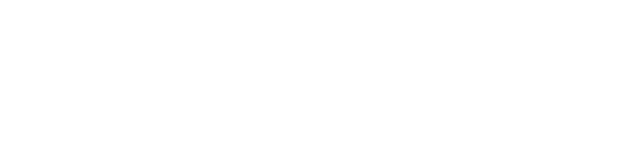
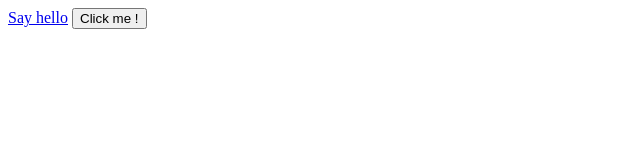
Before and after one commit to faiz260/JS_CLASS, a plain HTML site: page CLASS-JS-15/index.html in a window 1280 px wide. Shown: the whole page, without its empty margins (0-640 px from the left). Drawn offline with Linux system fonts and the light colour scheme.

Commit message:
Class 15

```diff
--- a/CLASS-JS-15/app.js
+++ b/CLASS-JS-15/app.js
@@ -0,0 +1,3 @@
+function greetings(message){
+    alert(message);
+}
--- a/CLASS-JS-15/index.html
+++ b/CLASS-JS-15/index.html
@@ -1,10 +1,15 @@
 <!DOCTYPE html>
 <html>
-    <head></head>
-    <body>
+  <head></head>
+  <body>
+    <!-- <a href="JavaScript:void(0)"
+    onClick="var greeting = 'Hii'; alert(greeting)"
+    >Say hello</a> -->
 
+    <a href="JavaScript:void(0)" onClick="greetings('Hello')">Say hello</a>
 
+    <button onclick="greetings('You just clicked me !')">Click me !</button>
 
-        <script src="app.js"></script>
-    </body>
+    <script src="app.js"></script>
+  </body>
 </html>
```
